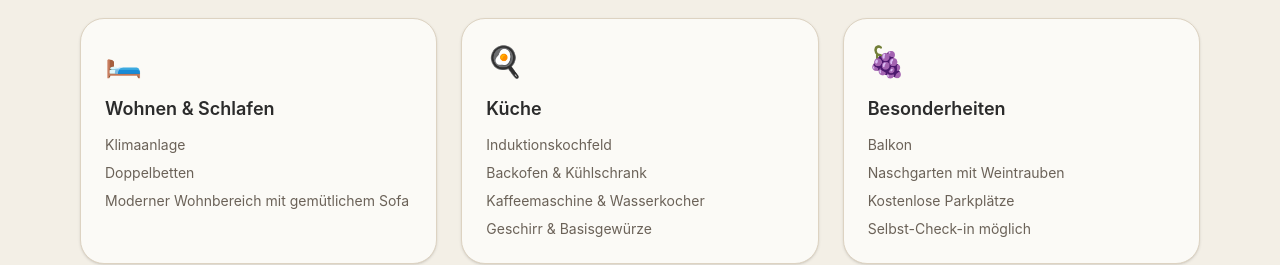
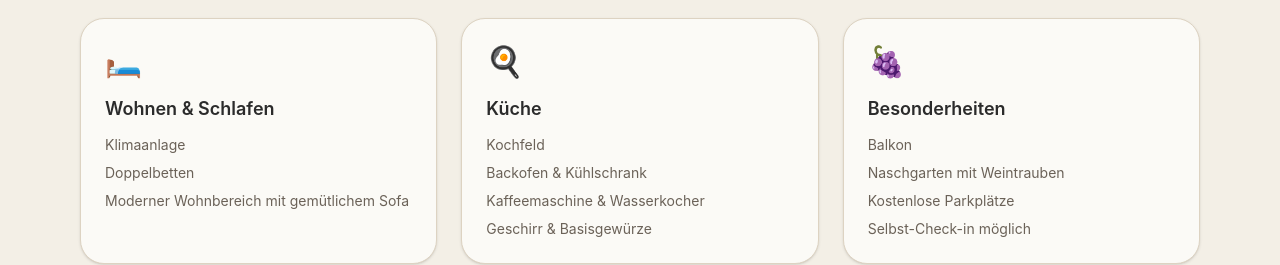
Before and after one commit to michaelgraupp/weinloft, a React (Vite) app: page / in a window 1280 px wide. Shown: the part 3140-3405 px from the top of the page. Built offline with nearby package versions, Linux system fonts and the light colour scheme.

Commit message:
Text Küche geändert

```diff
--- a/src/App.jsx
+++ b/src/App.jsx
@@ -690,7 +690,7 @@ function App() {
               <div className="text-3xl mb-4">🍳</div>
               <h3 className="text-lg font-semibold mb-3">Küche</h3>
               <ul className="space-y-2 text-[#6b6258] text-sm">
-                <li>Induktionskochfeld</li>
+                <li>Kochfeld</li>
                 <li>Backofen & Kühlschrank</li>
                 <li>Kaffeemaschine & Wasserkocher</li>
                 <li>Geschirr & Basisgewürze</li>
```
